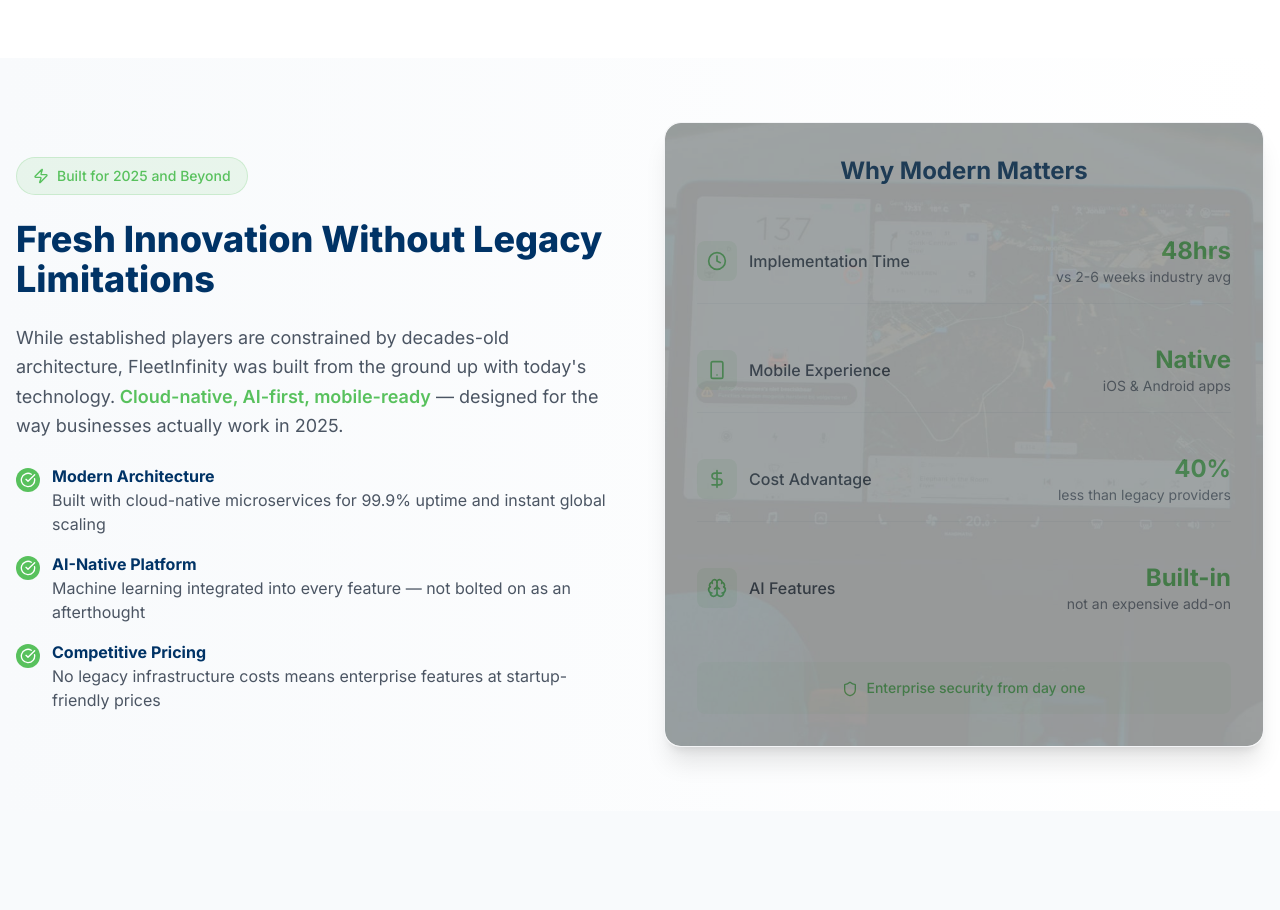
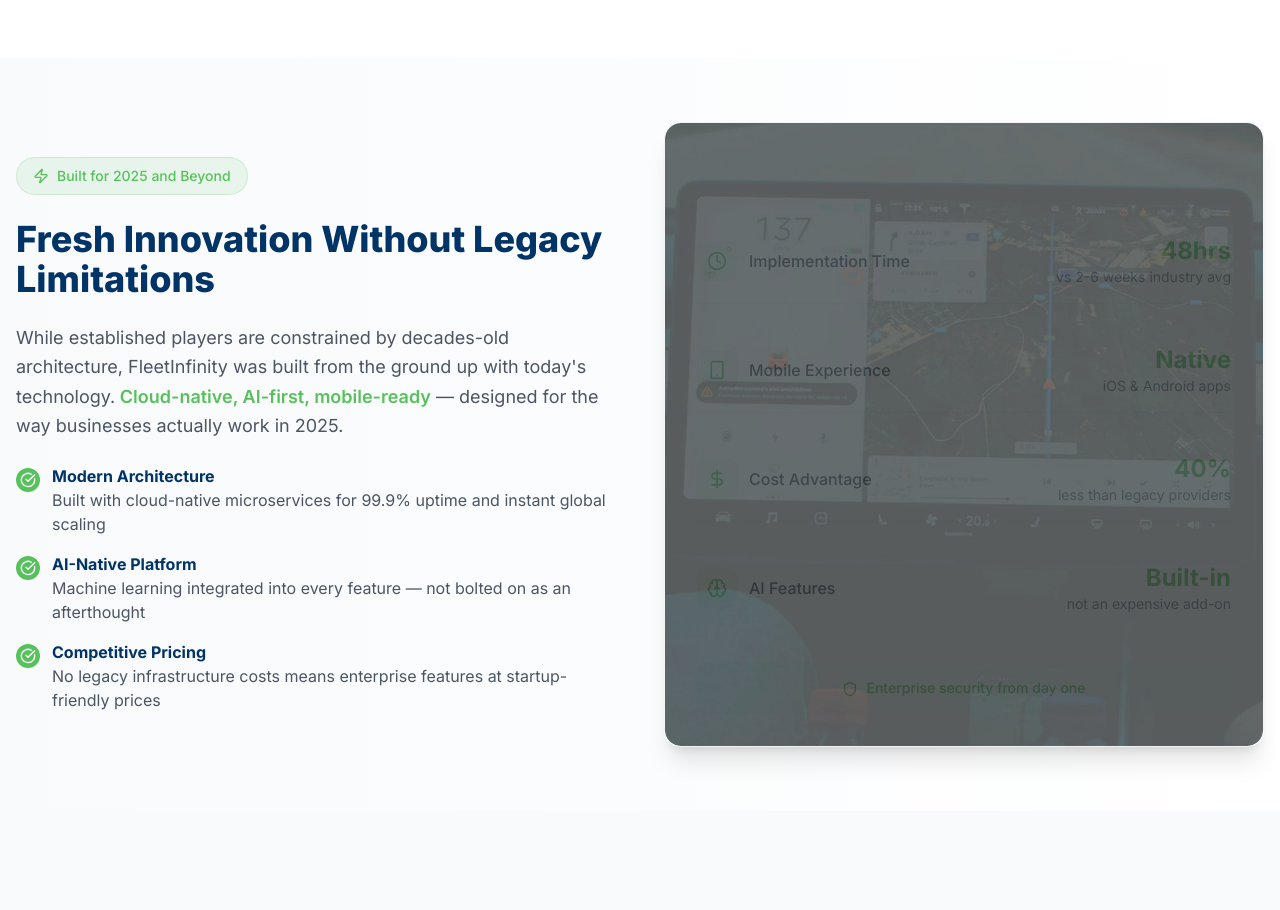
Before and after one commit to Bahareh-Esteki/fleetinfinity, a Next.js app: page / in a window 1280 px wide. Shown: the part 960-1870 px from the top of the page. Built offline with nearby package versions, Linux system fonts and the light colour scheme.

Commit message:
homepage building

```diff
--- a/app/page.js
+++ b/app/page.js
@@ -313,12 +313,12 @@ export default function HomePage() {
             <div className="relative bg-white rounded-2xl shadow-xl p-8 border border-gray-100 overflow-hidden">
               {/* Background Image with Low Opacity */}
               <div
-                className="absolute inset-0 opacity-50 bg-cover bg-center bg-no-repeat rounded-2xl"
+                className="absolute inset-0 opacity-80 bg-cover bg-center bg-no-repeat rounded-2xl"
                 style={{
                   backgroundImage: "url('/images/bg-1.jpg')",
                 }}
               ></div>
-              <h3 className="text-2xl font-bold text-brand-dark-blue mb-8 text-center">
+              <h3 className="text-2xl font-bold text-white mb-8 text-center">
                 Why Modern Matters
               </h3>
 
```
